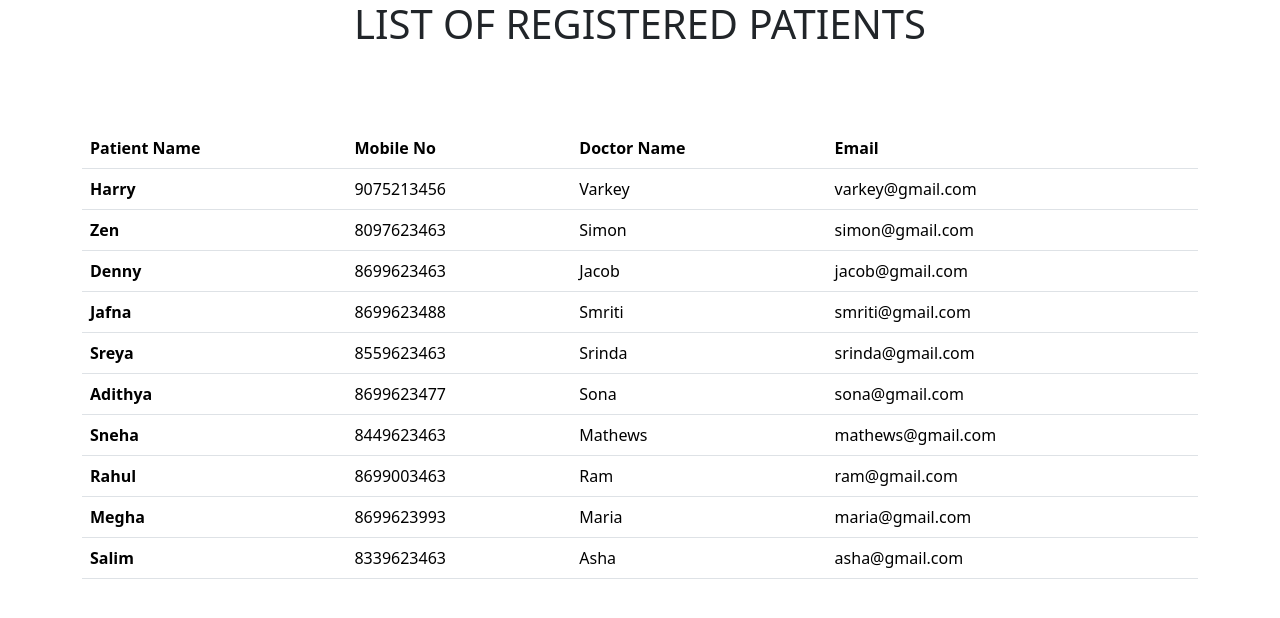
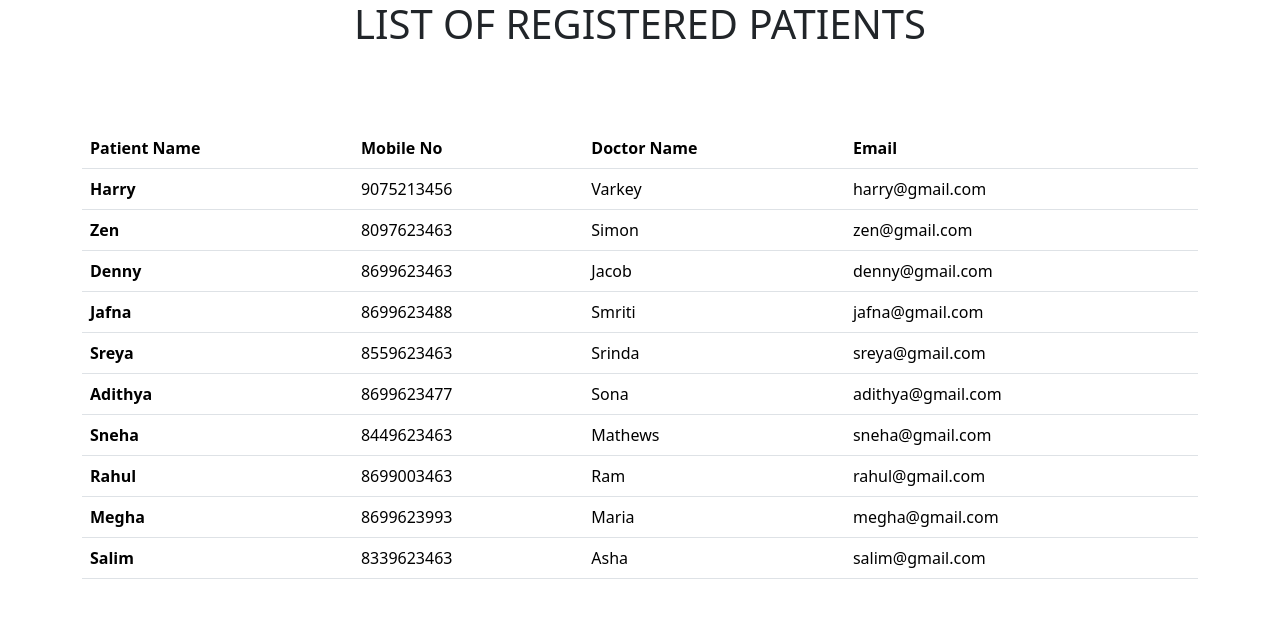
Before and after one commit to Diyarose/Patientapp, a plain HTML site: page viewall.html in a window 1280 px wide. Drawn offline with nearby package versions, Linux system fonts and the light colour scheme.

Commit message:
upto view is completed

```diff
--- a/viewall.html
+++ b/viewall.html
@@ -26,61 +26,61 @@
                         <th scope="row">Harry</th>
                         <td>9075213456</td>
                         <td>Varkey</td>
-                        <td>varkey@gmail.com</td>
+                        <td>harry@gmail.com</td>
                       </tr>
                       <tr>
                         <th scope="row">Zen</th>
                         <td>8097623463</td>
                         <td>Simon</td>
-                        <td>simon@gmail.com</td>
+                        <td>zen@gmail.com</td>
                       </tr>
                       <tr>
                         <th scope="row">Denny</th>
                         <td>8699623463</td>
                         <td>Jacob</td>
-                        <td>jacob@gmail.com</td>
+                        <td>denny@gmail.com</td>
                       </tr>
                       <tr>
                         <th scope="row">Jafna</th>
                         <td>8699623488</td>
                         <td>Smriti</td>
-                        <td>smriti@gmail.com</td>
+                        <td>jafna@gmail.com</td>
                       </tr>
                       <tr>
                         <th scope="row">Sreya</th>
                         <td>8559623463</td>
                         <td>Srinda</td>
-                        <td>srinda@gmail.com</td>
+                        <td>sreya@gmail.com</td>
                       </tr>
                       <tr>
                         <th scope="row">Adithya</th>
                         <td>8699623477</td>
                         <td>Sona</td>
-                        <td>sona@gmail.com</td>
+                        <td>adithya@gmail.com</td>
                       </tr>
                       <tr>
                         <th scope="row">Sneha</th>
                         <td>8449623463</td>
                         <td>Mathews</td>
-                        <td>mathews@gmail.com</td>
+                        <td>sneha@gmail.com</td>
                       </tr>
                       <tr>
                         <th scope="row">Rahul</th>
                         <td>8699003463</td>
                         <td>Ram</td>
-                        <td>ram@gmail.com</td>
+                        <td>rahul@gmail.com</td>
                       </tr>
                       <tr>
                         <th scope="row">Megha</th>
                         <td>8699623993</td>
                         <td>Maria</td>
-                        <td>maria@gmail.com</td>
+                        <td>megha@gmail.com</td>
                       </tr>
                       <tr>
                         <th scope="row">Salim</th>
                         <td>8339623463</td>
                         <td>Asha</td>
-                        <td>asha@gmail.com</td>
+                        <td>salim@gmail.com</td>
                       </tr>
                     </tbody>
                   </table>
```
